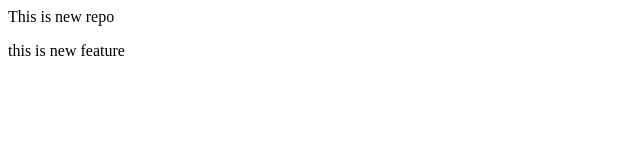
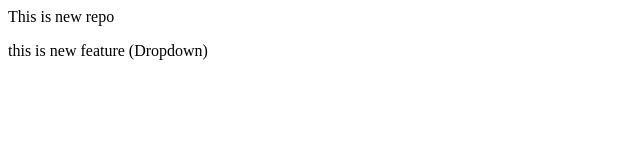
Before and after one commit to Komal2406/localrepo, a plain HTML site: page index.html in a window 1280 px wide. Shown: the full height of the page, 0-640 px from the left. Drawn offline with Linux system fonts and the light colour scheme.

Commit message:
Add dropdown

```diff
--- a/index.html
+++ b/index.html
@@ -1,2 +1,2 @@
 <p>This is new repo</p>
-<p>this is new feature</p>
+<p>this is new feature (Dropdown)</p>
```
